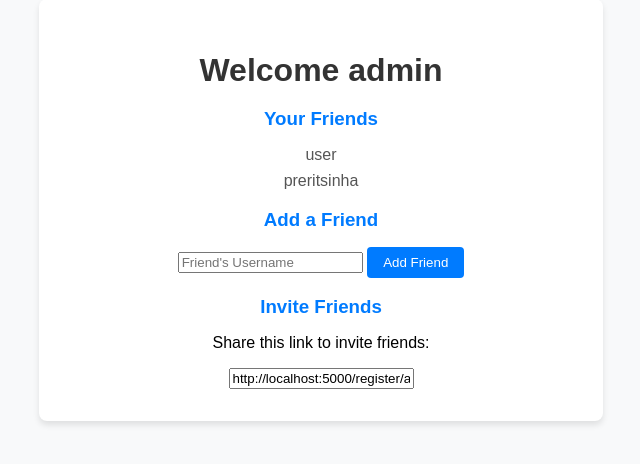
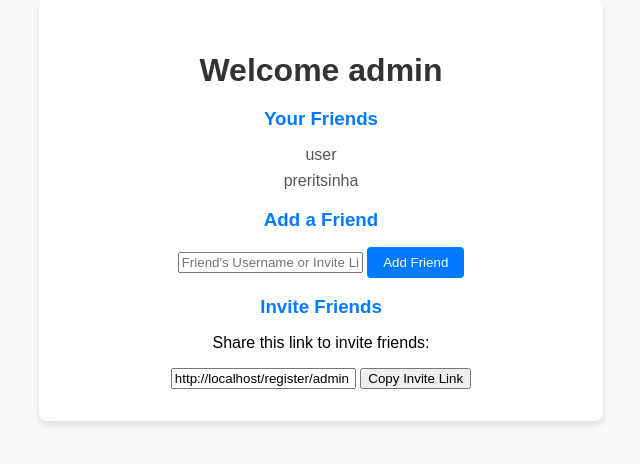
Before and after one commit to preritsinha/SyncAndDine, a Flask app: page /profile in a window 1280 px wide. Shown: the part 223-687 px from the top of the page, without its empty margins (319-959 px from the left). Run offline with Flask 3, Linux system fonts and the light colour scheme; a user stored in the database is signed in; parts of the project's set-up code (start-up, migrations or seed data) failed here and were passed over.

Commit message:
update - 1

```diff
--- a/app.py
+++ b/app.py
@@ -38,7 +38,9 @@ class User(db.Model):
                               backref=db.backref('friend_of', lazy='dynamic'),
                               lazy='dynamic')
 
-restaurant_data = pd.read_csv('restaurants.csv')
+csv_path = os.path.join(os.path.dirname(__file__), 'restaurants.csv')
+restaurant_data = pd.read_csv(csv_path)
+
 restaurant_data.fillna("",inplace=True)
 def clean_rate(value):
     if value is None or pd.isna(value):  # Check for None or NaN
@@ -125,7 +127,7 @@ def register():
 @app.route('/profile')
 def profile():
     user = User.query.filter_by(username=session['username']).first()
-    invite_link = f"http://localhost:5000/register/{user.username}"  # Example of invite link
+    invite_link = f"{request.url_root}register/{user.username}"  # Example of invite link
     return render_template('profile.html', user=user, invite_link=invite_link)
 
 @app.route('/get_filters', methods=['GET'])
--- a/templates/profile.html
+++ b/templates/profile.html
@@ -13,19 +13,53 @@
         </div>
         <div class="section">
             <h3>Add a Friend</h3>
-            <form method="POST" action="/add_friend" class="form-inline">
-                <input type="text" name="username" placeholder="Friend's Username" required>
+            <form method="POST" action="/add_friend" class="form-inline" id="add-friend-form">
+                <input type="text" name="username" id="friend-username" placeholder="Friend's Username or Invite Link" required>
                 <button type="submit" class="btn-primary">Add Friend</button>
             </form>
         </div>
         <div class="section">
             <h3>Invite Friends</h3>
             <p>Share this link to invite friends:</p>
-            <input type="text" value="{{ invite_link }}" readonly class="readonly-input">
+            <!-- Invite link input field -->
+            <input type="text" id="invite-link" value="{{ invite_link }}" readonly class="readonly-input">
+            <!-- Copy button -->
+            <button id="copy-button" data-clipboard-target="#invite-link">Copy Invite Link</button>
         </div>
     </div>
 </div>
+
 {% block styles %}
     <link rel="stylesheet" href="{{ url_for('static', filename='style.css') }}">
 {% endblock %}
+
+{% block scripts %}
+    <!-- Clipboard.js script for copying to clipboard -->
+    <script src="https://cdnjs.cloudflare.com/ajax/libs/clipboard.js/2.0.8/clipboard.min.js"></script>
+
+    <script>
+        // Initialize Clipboard.js to handle copy button
+        var clipboard = new ClipboardJS('#copy-button');
+
+        clipboard.on('success', function(e) {
+            alert('Invite link copied to clipboard!');
+        });
+
+        clipboard.on('error', function(e) {
+            alert('Failed to copy invite link. Please try again!');
+        });
+
+        // Handle pasting invite link in Add Friend input
+        document.getElementById('friend-username').addEventListener('input', function() {
+            const inviteLink = this.value;
+            // Check if the input is a valid invite link
+            const regex = /\/register\/([a-zA-Z0-9_]+)/;
+            const match = inviteLink.match(regex);
+            if (match && match[1]) {
+                // Extract username from invite link
+                this.value = match[1];  // Set the username in the input field
+            }
+        });
+    </script>
 {% endblock %}
+{% endblock %}
--- a/templates/restaurants.html
+++ b/templates/restaurants.html
@@ -13,13 +13,13 @@
             </select>
         </label>
 
-        <label>Veg/Non-Veg:
+        <!-- <label>Veg/Non-Veg:
             <select name="veg_nonveg">
                 <option value="">Any</option>
                 <option value="veg">Veg</option>
                 <option value="non-veg">Non-Veg</option>
             </select>
-        </label>
+        </label> -->
 
         <label>Open Now: <input type="checkbox" name="open_now"></label>
 
```
Also changed, not shown: instance/syncanddine.db, 1 other file.
